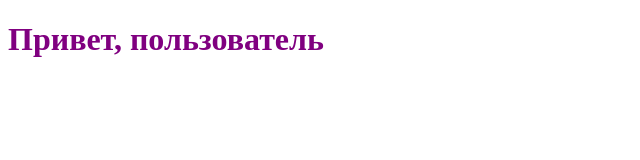
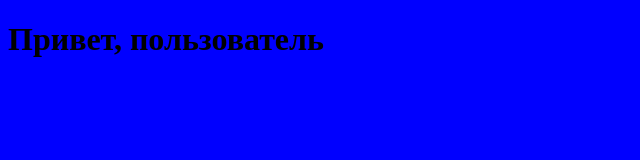
Before and after one commit to Fontomix/github-for-begginner, a plain HTML site: page index.html in a window 1280 px wide. Shown: the whole page, without its empty margins (0-640 px from the left). Drawn offline with Linux system fonts and the light colour scheme.

```diff
--- a/style.css
+++ b/style.css
@@ -1,3 +1,3 @@
 body {
-	color: purple;
+	background-color: blue;
 }
```
